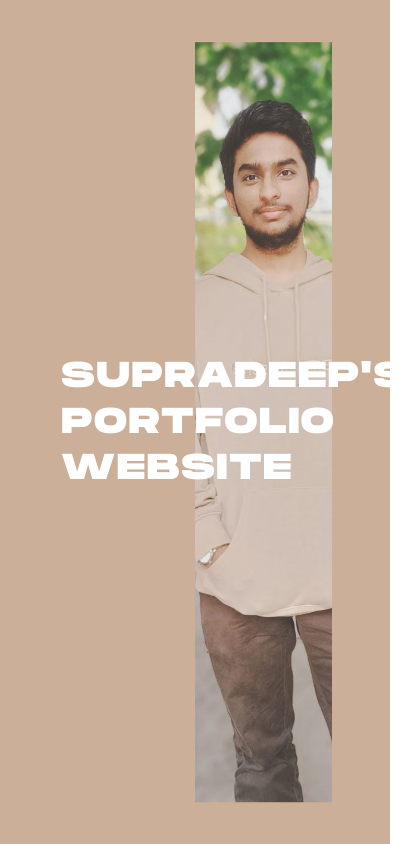
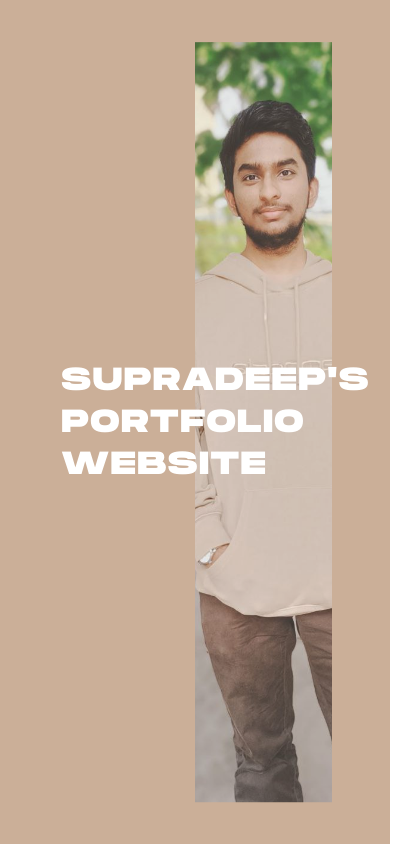
Before and after one commit to Supradeep-R/My-PortFolio, a plain HTML site: page index.html in a window 390 px wide. Shown: the top 844 px of the page, 412 px wide, since content can reach past the window. Drawn offline with Linux system fonts and the light colour scheme.

Commit message:
hero section font size adjusted to make responsive

```diff
--- a/index.html
+++ b/index.html
@@ -8,7 +8,8 @@
     <link rel="stylesheet" href="style.css">
 </head>
 <body>
-    <div id="hero-section">
+    <!-- Hero section -->
+    <div class="hero-section">
         <div class="bg-image">
             <div class="overlay"></div>
         </div>
@@ -21,6 +22,8 @@
             <div class="overlay"></div>
         </div>
     </div>
+
+    <!-- Skills section -->
     <div class="skills-section">
         <h3>
             My Skills
@@ -32,6 +35,8 @@
             <div class="skill-card" id="skill4">Javascript</div>
         </div>
     </div>
+
+    <!-- Projects section -->
     <div class="projects-section">
         <h3>
             My Projects
@@ -59,6 +64,8 @@
             </div>
         </div>
     </div>
+
+    <!-- Faq section -->
     <div class="faq-section">
         <h1>FAQ's</h1>
         <div class="accordian">
--- a/style.css
+++ b/style.css
@@ -17,7 +17,7 @@ body{
     font-family: monument;
     overflow-x: hidden;
 }
-#hero-section{
+.hero-section{
     position: relative;
     background-color: var(--primary-color);
     width: 100vw;
@@ -72,6 +72,9 @@ body{
     transform: scale(1.2);
     transition: transform 1s ease-in;
 }
+
+
+/* skills section */
 .skills-section{
     background-color: var(--secondary-color);
     padding: 10em 4em;
@@ -122,6 +125,9 @@ body{
 #skill4{
     background: linear-gradient(to top,#9e8e81dc,#9e8e81dc),url(images/javascript-logo.jpg) no-repeat center center / cover;
 }
+
+
+
 /* projects section */
 .projects-section{
     position: relative;
@@ -224,8 +230,11 @@ body{
     margin-block: 1rem;
 }
 
-
+/* media queries */
 @media screen and (max-width: 600px){
+    .hero-section-text h2{
+        font-size: 2rem;
+    }
     .fg-image{
         display: none;
     }
```
